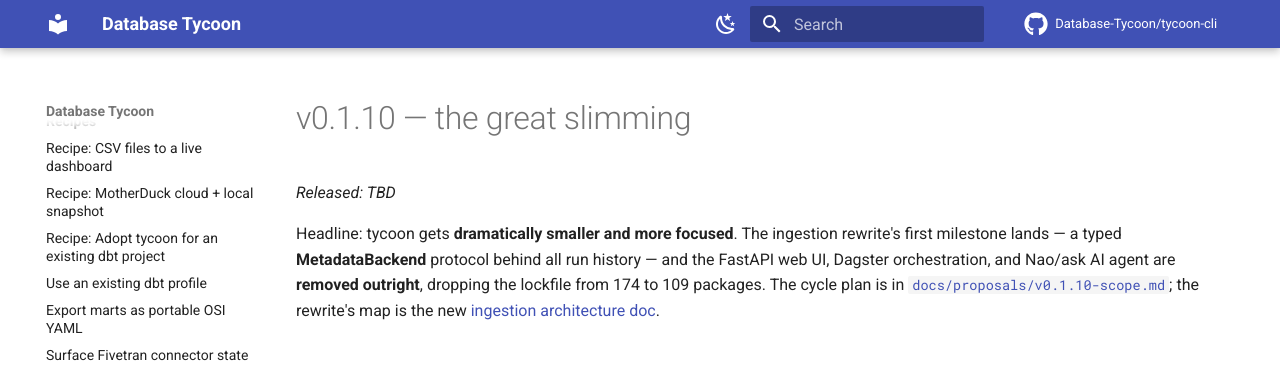
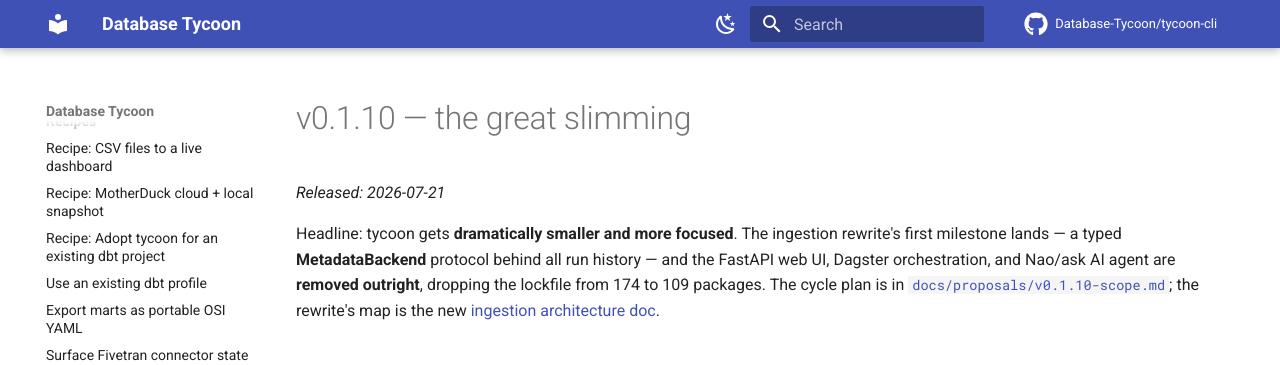
Before and after one commit to Database-Tycoon/tycoon-cli, an MkDocs documentation site: the page built from docs/releases/v0.1.10.md, in a window 1280 px wide and 900 px high. Shown: the top 365 px of the window. Built offline with MkDocs 1.6.1 and Material for MkDocs 9.7.7, drawn with Linux system fonts in a browser that asks for light colours; comment, search, counter and statistics services are not loaded.

Commit message:
release(v0.1.10): set release date to 2026-07-21
Co-Authored-By: Claude Fable 5 <noreply@anthropic.com>

```diff
--- a/docs/releases/v0.1.10.md
+++ b/docs/releases/v0.1.10.md
@@ -1,6 +1,6 @@
 # v0.1.10 — the great slimming
 
-_Released: TBD_
+_Released: 2026-07-21_
 
 Headline: tycoon gets **dramatically smaller and more focused**. The
 ingestion rewrite's first milestone lands — a typed **MetadataBackend**
```
Also changed, not shown: CHANGELOG.md (+1 -1 lines).
